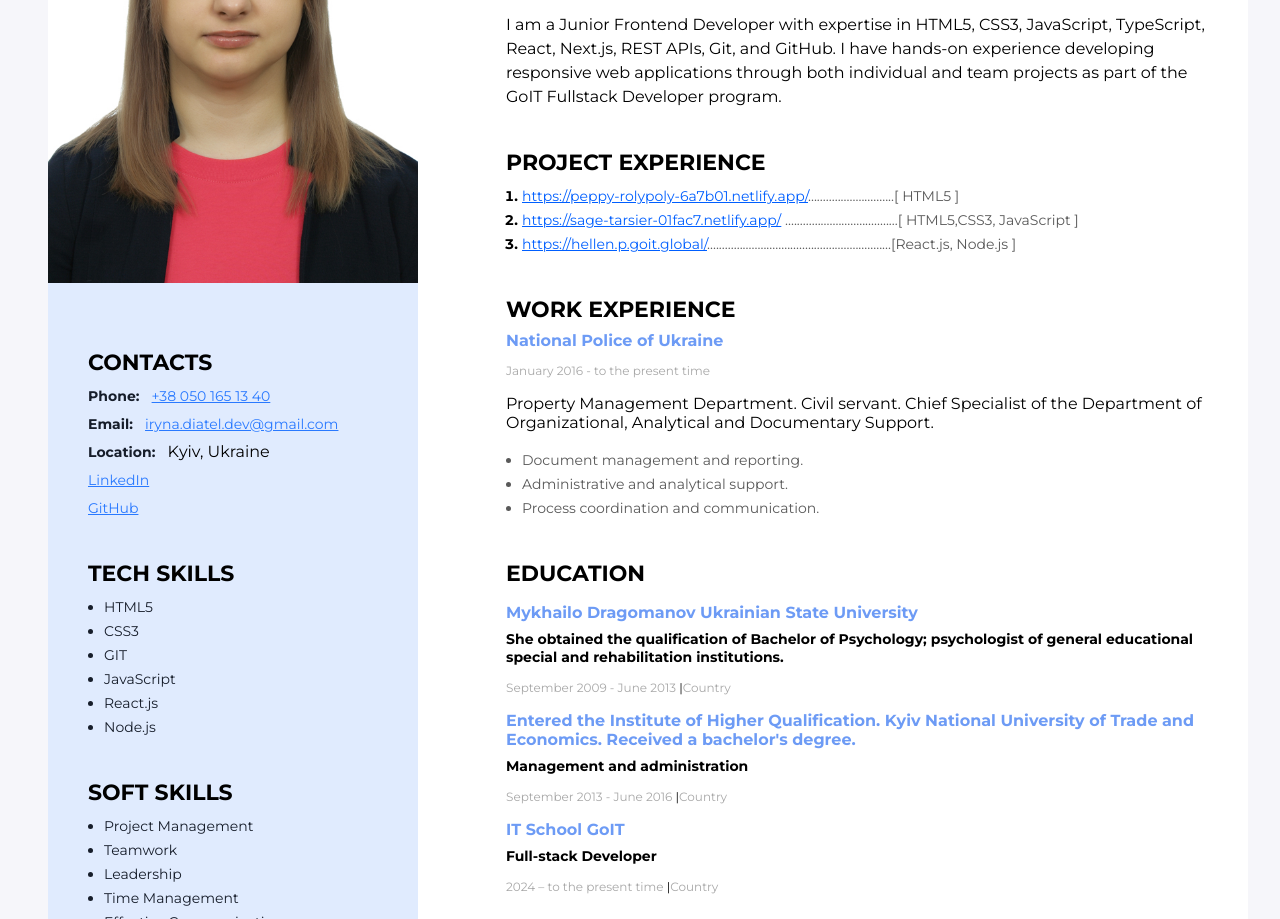
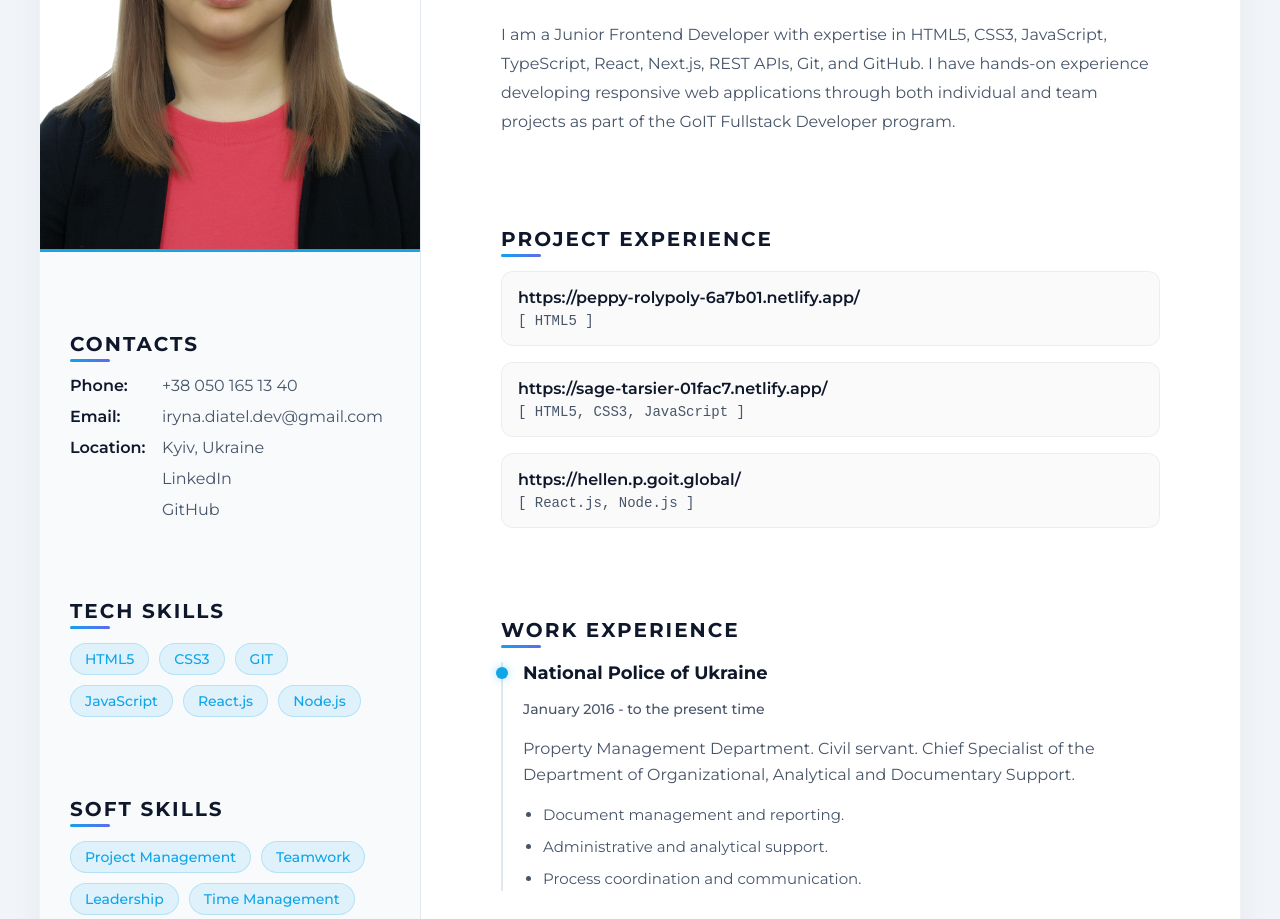
Before and after one commit to IrynaDiatel/my_resume, a website: page index.html in a window 1280 px wide. Shown: the part 281-1200 px from the top of the page. Drawn offline with Linux system fonts and the light colour scheme.

Commit message:
UI redesign: premium light theme, alignment fixes, and package.json

```diff
--- a/css/styles.css
+++ b/css/styles.css
@@ -1,276 +1,387 @@
 /* =========================
-   GLOBAL STYLES
+   GLOBAL STYLES & VARIABLES
 ========================= */
+:root {
+  --bg-color: #f1f5f9;
+  --card-bg: #ffffff;
+  --sidebar-bg: #f8fafc;
+  --text-primary: #0f172a;
+  --text-secondary: #475569;
+  --accent-color: #0ea5e9;
+  --accent-gradient: linear-gradient(135deg, #0ea5e9 0%, #6366f1 100%);
+  --link-hover: #0284c7;
+  --border-color: #e2e8f0;
+  --shadow: 0 20px 40px -10px rgba(0,0,0,0.08);
+  --transition: all 0.3s ease;
+}
 
 body {
-  background: #f6f6fa;
-  padding-left: 40px;
-  padding-top: 40px;
-  padding-right: 40px;
-  padding-bottom: 40px;
+  background: var(--bg-color);
+  color: var(--text-primary);
+  padding: 40px 20px;
   font-family: "Montserrat", sans-serif;
+  margin: 0;
+  min-height: 100vh;
+  display: flex;
+  justify-content: center;
 }
 
-ul,
-ol {
+ul, ol {
   margin-top: 0;
   margin-bottom: 0;
+  padding-left: 20px;
 }
 
 /* =========================
    LAYOUT
 ========================= */
-
 .wrapper {
-  background: #ffffff;
+  background: var(--card-bg);
   display: flex;
   flex-direction: row-reverse;
-  width: 1200px;
-  margin: 0 auto;
+  max-width: 1200px;
+  width: 100%;
+  border-radius: 24px;
+  overflow: hidden;
+  box-shadow: var(--shadow);
+  animation: slideUp 0.8s ease-out;
+  border: 1px solid rgba(0, 0, 0, 0.05);
 }
 
 .main-content {
-  padding-left: 88px;
-  padding-top: 80px;
-  padding-right: 40px;
-  padding-bottom: 80px;
-  box-sizing: border-boxs;
+  padding: 60px 80px;
+  flex: 1;
+  background: var(--card-bg);
 }
 
 .sidebar {
-  background: #e0ebfe;
-  padding-top: 40px;
-  padding-bottom: 40px;
-  box-sizing: border-box;
-  width: 370px;
+  background: var(--sidebar-bg);
+  width: 380px;
+  border-right: 1px solid var(--border-color);
+  display: flex;
+  flex-direction: column;
+}
+
+.sidebar img {
+  width: 100%;
+  height: auto;
+  border-bottom: 3px solid var(--accent-color);
+  filter: grayscale(10%) contrast(105%);
+  transition: var(--transition);
+}
+
+.sidebar img:hover {
+  filter: grayscale(0%) contrast(100%);
 }
 
 .sidebar-content {
-  padding-left: 40px;
-  padding-top: 40px;
-  padding-right: 40px;
-  box-sizing: border-box;
+  padding: 40px 30px;
+}
+
+/* =========================
+   ANIMATIONS
+========================= */
+@keyframes slideUp {
+  from {
+    opacity: 0;
+    transform: translateY(30px);
+  }
+  to {
+    opacity: 1;
+    transform: translateY(0);
+  }
+}
+
+@keyframes fadeIn {
+  from { opacity: 0; }
+  to { opacity: 1; }
 }
 
 /* =========================
    COMMON ELEMENTS
 ========================= */
+.section-title {
+  color: var(--text-primary);
+  font-size: 20px;
+  font-weight: 700;
+  margin-top: 40px;
+  margin-bottom: 20px;
+  text-transform: uppercase;
+  letter-spacing: 2px;
+  position: relative;
+  display: inline-block;
+}
 
-.section-title {
-  color: #000;
-  font-size: 22px;
-  font-weight: 700;
-  margin-top: 30;
-  margin-bottom: 8px;
+.section-title::after {
+  content: '';
+  position: absolute;
+  left: 0;
+  bottom: -6px;
+  width: 40px;
+  height: 3px;
+  background: var(--accent-gradient);
+  border-radius: 2px;
+  transition: width 0.3s ease;
+}
+
+.section-title:hover::after {
+  width: 100%;
 }
 
 /* =========================
    MY INFO
 ========================= */
-
 .my-info {
-  margin-bottom: 40px;
+  margin-bottom: 50px;
+  animation: fadeIn 1s ease-in 0.3s both;
 }
 
 .my-profession {
-  color: #000;
-  font-size: 35px;
-  font-weight: 700;
-  line-height: 17px;
-  margin-top: 20;
-  margin-bottom: 8px;
+  color: var(--accent-color);
+  font-size: 24px;
+  font-weight: 600;
+  letter-spacing: 1.5px;
+  margin-top: 10px;
+  margin-bottom: 20px;
+  text-transform: uppercase;
 }
 
 .my-name {
-  color: #000;
-  font-size: 65px;
-  font-weight: 700;
-  line-height: 55px;
-  margin-top: 0;
-  margin-bottom: 12px;
+  font-size: 64px;
+  font-weight: 800;
+  line-height: 1.1;
+  margin: 0;
+  background: var(--accent-gradient);
+  -webkit-background-clip: text;
+  -webkit-text-fill-color: transparent;
+  background-clip: text;
 }
 
 .summary-section {
-  color: #000;
+  color: var(--text-secondary);
   font-size: 16px;
-  font-weight: 400;
-  line-height: 24px;
+  line-height: 1.8;
 }
 
 .summary-title {
-  margin-top: 25px;
+  margin-top: 0;
 }
+
 /* =========================
    PROJECT EXPERIENCE
 ========================= */
-
 .my-projects-container {
-  margin-bottom: 40px;
+  margin-bottom: 50px;
 }
 
 .my-projects-list {
-  padding-left: 16px;
+  list-style: none;
+  padding-left: 0;
 }
 
 .my-project-item {
-  color: #000;
-  font-size: 14px;
-  font-weight: 700;
-  line-height: 24px;
+  margin-bottom: 16px;
+  padding: 16px;
+  background: rgba(0, 0, 0, 0.02);
+  border-radius: 12px;
+  border: 1px solid rgba(0, 0, 0, 0.05);
+  transition: var(--transition);
+  display: flex;
+  flex-direction: column;
+}
+
+.my-project-item:hover {
+  transform: translateY(-3px);
+  background: rgba(0, 0, 0, 0.04);
+  border-color: var(--accent-color);
+  box-shadow: 0 10px 20px rgba(0,0,0,0.05);
 }
 
 .my-project-item-link {
-  color: #005fff;
-  font-size: 14px;
-  font-weight: 400;
-  line-height: 24px;
-  text-decoration-line: underline;
+  color: var(--text-primary);
+  font-size: 16px;
+  font-weight: 600;
+  text-decoration: none;
+  margin-bottom: 6px;
+  display: inline-block;
+  transition: var(--transition);
+}
+
+.my-project-item-link:hover {
+  color: var(--accent-color);
 }
 
 .my-project-item-tech {
-  color: #595959;
+  color: var(--text-secondary);
   font-size: 14px;
-  font-weight: 400;
-  line-height: 24px;
+  font-family: monospace;
 }
 
 /* =========================
    WORK EXPERIENCE
 ========================= */
-
 .work-experience-section {
-  margin-bottom: 40px;
+  margin-bottom: 50px;
 }
 
 .work-experience-container {
+  margin-bottom: 30px;
+  padding-left: 20px;
+  border-left: 2px solid var(--border-color);
+  position: relative;
+}
+
+.work-experience-container::before {
+  content: '';
+  position: absolute;
+  left: -7px;
+  top: 5px;
+  width: 12px;
+  height: 12px;
+  border-radius: 50%;
+  background: var(--accent-color);
+  box-shadow: 0 0 10px rgba(14, 165, 233, 0.4);
+}
+
+.work-experience-company {
+  font-size: 18px;
+  font-weight: 700;
+  margin: 0 0 8px 0;
+}
+
+.company-name {
+  color: var(--text-primary);
+}
+
+.work-experience-period {
+  color: var(--accent-color);
+  font-size: 14px;
+  font-weight: 500;
   margin-bottom: 12px;
 }
 
-.work-experience-company {
-  color: #000;
-  font-size: 16px;
-  font-weight: 700;
-  line-height: 20px;
-  margin-top: 0;
-  margin-bottom: 12px;
-}
-
-.company-name {
-  color: #6d9bf5;
-}
-
-.work-experience-period {
-  color: #a8a8a8;
-  font-size: 12px;
-  font-weight: 400;
-  line-height: 15px;
-}
-
-.work-experience-period-separator {
-  color: #000;
+.work-experience-container p {
+  color: var(--text-secondary);
+  line-height: 1.6;
 }
 
 .work-experience-duties-list {
-  padding-left: 16px;
+  margin-top: 12px;
 }
 
 .work-experience-duties-item {
-  color: #595959;
-  font-size: 14px;
-  font-weight: 400;
-  line-height: 24px;
+  color: var(--text-secondary);
+  font-size: 15px;
+  line-height: 1.6;
+  margin-bottom: 8px;
 }
 
 /* =========================
    EDUCATION
 ========================= */
+.education-university {
+  color: var(--text-primary);
+  font-size: 18px;
+  font-weight: 700;
+  margin-bottom: 4px;
+  margin-top: 24px;
+}
 
-.education-university {
-  color: #6d9bf5;
-  font-size: 16px;
-  font-weight: 700;
-  line-height: normal;
+.education-faculty {
+  color: var(--text-secondary);
+  font-size: 15px;
+  margin-top: 4px;
   margin-bottom: 8px;
 }
 
-.education-faculty {
-  color: #000;
+.education-period {
+  color: var(--accent-color);
   font-size: 14px;
-  font-weight: 700;
-  line-height: normal;
-  margin-top: 8px;
-}
-
-.education-period {
-  color: #a8a8a8;
-  font-size: 12px;
-  font-weight: 400;
-  line-height: 15px;
+  font-weight: 500;
+  margin-bottom: 24px;
 }
 
 .education-period-separator {
-  color: #000;
+  margin: 0 8px;
+  color: var(--border-color);
 }
 
 /* =========================
    CONTACTS
 ========================= */
-
 .contacts-container {
   margin-bottom: 40px;
 }
 
 .contacts-item {
   margin-top: 0;
-  margin-bottom: 4px;
+  margin-bottom: 12px;
+  display: flex;
+  align-items: center;
+  color: var(--text-secondary);
 }
 
 .contacts-type {
-  color: #161d2a;
-  font-size: 14px;
-  font-weight: 700;
-  line-height: 24px;
-  margin-right: 8px;
+  color: var(--text-primary);
+  font-weight: 600;
+  min-width: 80px;
+  margin-right: 12px;
 }
 
 .contacts-link {
-  color: #2979ff;
-  font-size: 14px;
-  font-weight: 400;
-  line-height: 24px;
-  text-decoration: underline;
+  color: var(--text-secondary);
+  text-decoration: none;
+  transition: var(--transition);
+  word-break: break-word;
+}
+
+.contacts-link:hover {
+  color: var(--accent-color);
 }
 
 /* =========================
-   TECH SKILLS
+   TECH & SOFT SKILLS
 ========================= */
-
-.skills-container {
+.skills-container, .soft-skills-container {
   margin-bottom: 40px;
 }
 
-.skills-list {
-  padding-left: 16px;
+.skills-list, .soft-skills-list {
+  display: flex;
+  flex-wrap: wrap;
+  gap: 10px;
+  padding-left: 0;
+  list-style: none;
 }
 
-.skills-list-item {
-  color: #161d2a;
+.skills-list-item, .soft-skills-list-item {
+  background: rgba(14, 165, 233, 0.1);
+  color: var(--accent-color);
+  padding: 6px 14px;
+  border-radius: 20px;
   font-size: 14px;
-  font-weight: 400;
-  line-height: 24px;
+  font-weight: 500;
+  border: 1px solid rgba(14, 165, 233, 0.2);
+  transition: var(--transition);
 }
 
-/* =========================
-   SOFT SKILLS
-========================= */
-
-.soft-skills-list {
-  padding-left: 16px;
+.skills-list-item:hover, .soft-skills-list-item:hover {
+  background: var(--accent-color);
+  color: #ffffff;
+  transform: scale(1.05);
 }
 
-.soft-skills-list-item {
-  color: #161d2a;
-  font-size: 14px;
-  font-weight: 400;
-  line-height: 24px;
+/* Responsive adjustments */
+@media (max-width: 992px) {
+  .wrapper {
+    flex-direction: column;
+  }
+  .sidebar {
+    width: 100%;
+    border-right: none;
+    border-bottom: 1px solid var(--border-color);
+  }
+  .main-content {
+    padding: 40px;
+  }
 }
--- a/index.html
+++ b/index.html
@@ -36,7 +36,7 @@
         <!--My Projects-->
         <div class="my-projects-container">
           <h3 class="section-title">PROJECT EXPERIENCE</h3>
-          <ol class="my-projects-list">
+          <ul class="my-projects-list">
             <li class="my-project-item">
               <a
                 class="my-project-item-link"
@@ -44,7 +44,7 @@
                 target="_blank"
                 >https://peppy-rolypoly-6a7b01.netlify.app/</a
               ><span class="my-project-item-tech"
-                >.............................[ HTML5 ]</span
+                >[ HTML5 ]</span
               >
             </li>
             <li class="my-project-item">
@@ -53,9 +53,8 @@
                 href="https://sage-tarsier-01fac7.netlify.app/"
                 target="_blank"
                 >https://sage-tarsier-01fac7.netlify.app/</a
-              ><span class="my-project-item-tech">
-                ......................................[ HTML5,CSS3, JavaScript
-                ]</span
+              ><span class="my-project-item-tech"
+                >[ HTML5, CSS3, JavaScript ]</span
               >
             </li>
             <li class="my-project-item">
@@ -65,11 +64,10 @@
                 target="_blank"
                 >https://hellen.p.goit.global/</a
               ><span class="my-project-item-tech"
-                >..............................................................[React.js,
-                Node.js ]</span
+                >[ React.js, Node.js ]</span
               >
             </li>
-          </ol>
+          </ul>
         </div>
         <!--Work Experience-->
         <div class="work-experience-section">
@@ -153,7 +151,7 @@
               <span class="contacts-type">Email:</span>
               <a
                 class="contacts-link email-link"
-                href="mailto:iryna.diatel.dev@gmail.com"
+                href="mailto: iryna.diatel.dev@gmail.com"
               >
                 iryna.diatel.dev@gmail.com
               </a>
@@ -165,6 +163,7 @@
             </p>
 
             <p class="contacts-item">
+              <span class="contacts-type"></span>
               <a
                 class="contacts-link"
                 href="https://www.linkedin.com/in/iryna-diatel-ab79723bb/"
@@ -175,6 +174,7 @@
             </p>
 
             <p class="contacts-item">
+              <span class="contacts-type"></span>
               <a
                 class="contacts-link"
                 href="https://github.com/IrynaDiatel"
```
Also changed, not shown: package.json (added, +8 -0 lines).
